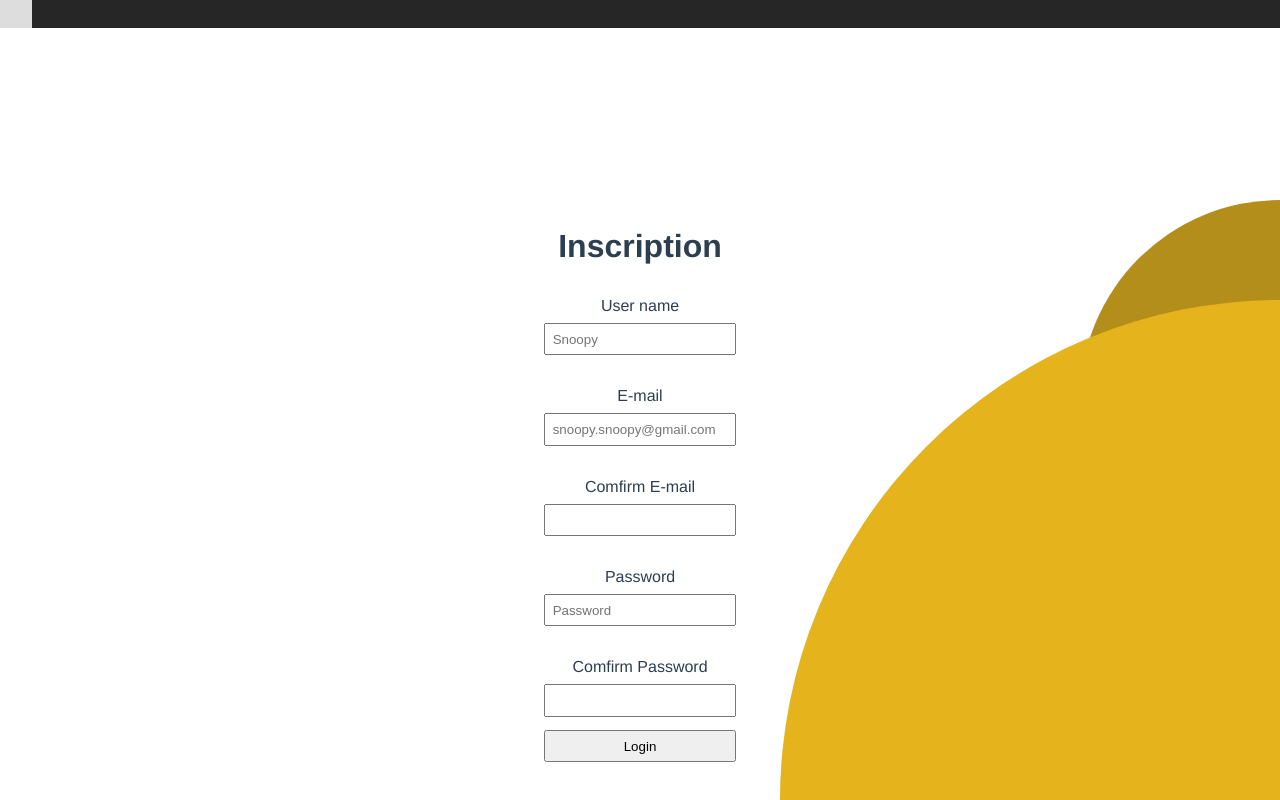
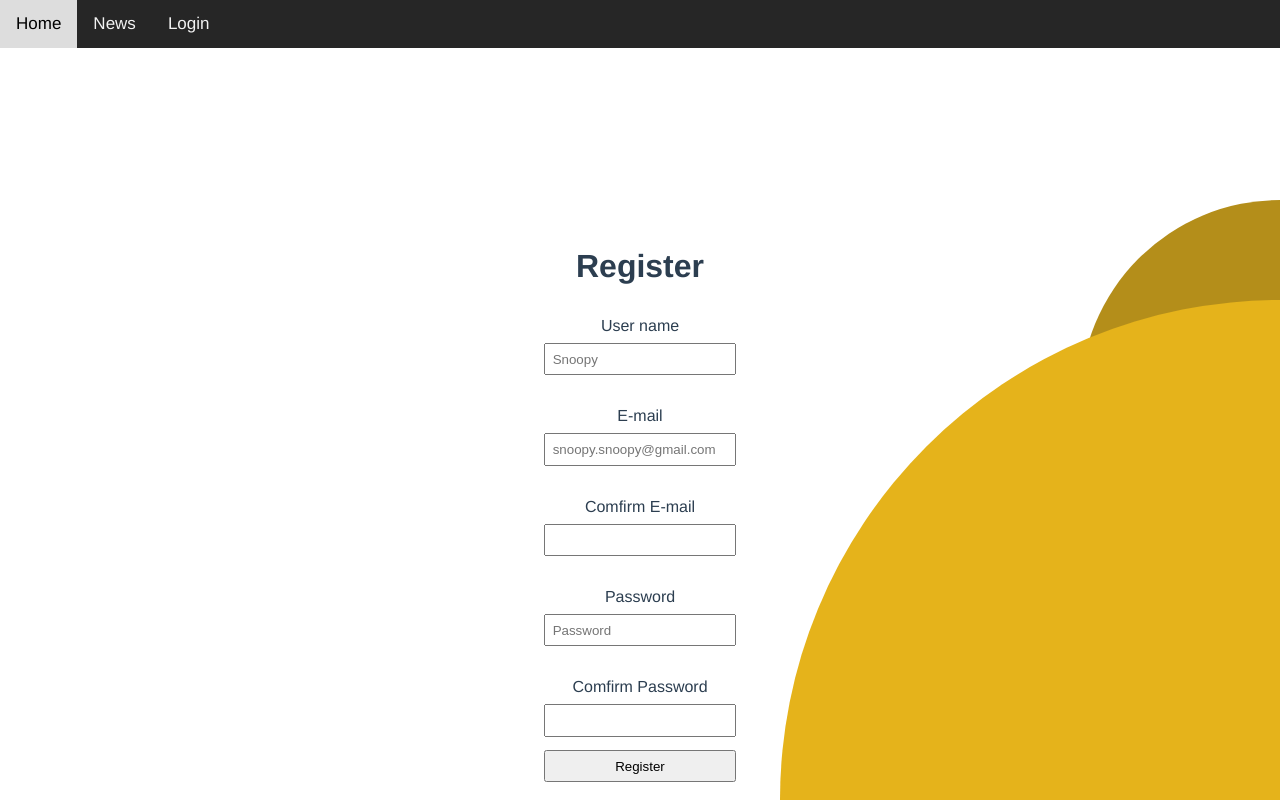
Before and after one commit to 0auBSQ/MiniBlog, a Vue app in the folder mini-blogVue/: page /register in a window 1280 px wide. Built offline with nearby package versions, Linux system fonts and the light colour scheme.

Commit message:
navBar debug

```diff
--- a/mini-blogVue/src/components/Inscription.vue
+++ b/mini-blogVue/src/components/Inscription.vue
@@ -1,7 +1,7 @@
 <template>
  <div>
    <form class="login" @submit.prevent="login">
-     <h1>Inscription</h1>
+     <h1>Register</h1>
      <label>User name</label>
      <input required v-model="username" type="text" placeholder="Snoopy"/>
      <label>E-mail</label>
@@ -13,7 +13,7 @@
      <label>Comfirm Password</label>
      <input required v-model="password" type="password"/>
 
-     <button type="submit">Login</button>
+     <button type="submit">Register</button>
    </form>
  </div>
 </template>
--- a/mini-blogVue/src/components/navBar.vue
+++ b/mini-blogVue/src/components/navBar.vue
@@ -1,6 +1,6 @@
 <template>
   <nav class="topnav" id="myTopnav">
-    <router-link class="navBarItem" v-for="routes in links" v-bind:key="routes.id" :to="`${routes.page}`"></router-link>
+    <router-link class="navBarItem" v-for="routes in links" v-bind:key="routes.id" :to="`${routes.page}`">{{routes.text}}</router-link>
   </nav>
 </template>
 
```
